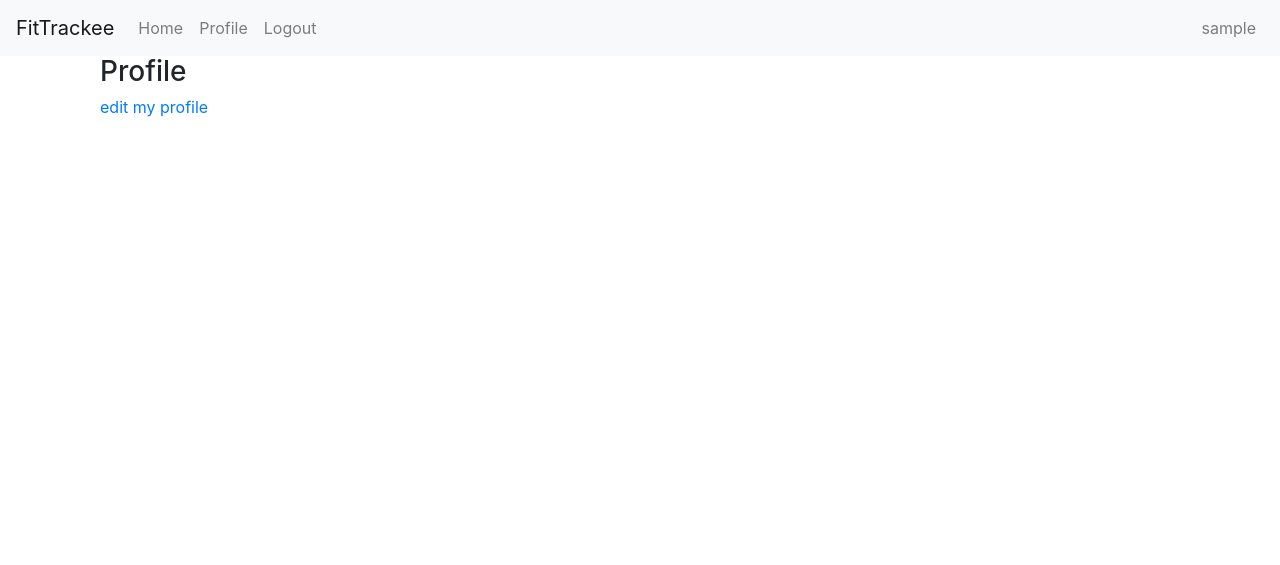
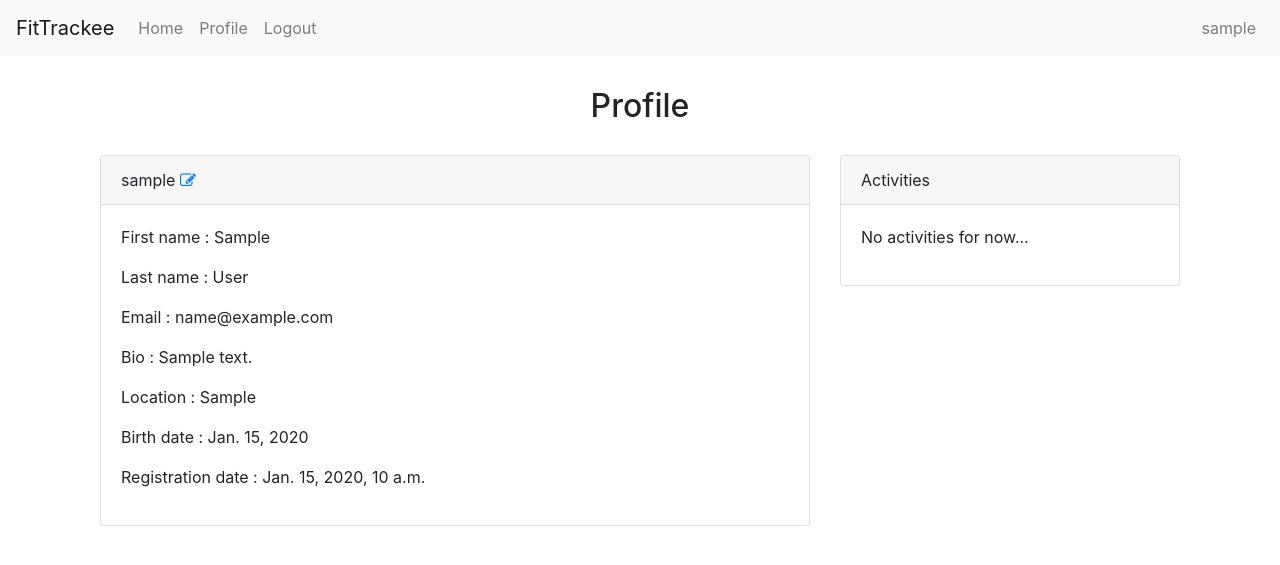
Before and after one commit to SamR1/FitTrackee_v0, a Django app: page /profile/ in a window 1280 px wide. Shown: the top 565 px of the page. Run offline with Django 3.2, Linux system fonts and the light colour scheme; a user stored in the database is signed in; tables that the repository leaves empty hold one stand-in row (values such as "Sample post"); parts of the project's set-up code (start-up, migrations or seed data) failed here and were passed over; some libraries are stand-ins or nearby versions.

Commit message:
Profile: user info displayed (WIP)

```diff
--- a/FitTrackee/apps/user/urls.py
+++ b/FitTrackee/apps/user/urls.py
@@ -5,4 +5,5 @@ from . import views
 app_name = 'user'
 urlpatterns = [
     url(r'^edit/', views.edit, name='edit'),
+    url(r'^', views.profile, name='profile'),
 ]
--- a/FitTrackee/static/css/style.css
+++ b/FitTrackee/static/css/style.css
@@ -1,3 +1,13 @@
-.loginForm {
+.ft_title {
+    margin-top: 1em;
+    margin-bottom: 1em;
+    text-align: center;
+}
+
+.ft_form {
     margin-top: 10em;
 }
+
+.ft_profileForm {
+    margin-top: 2em;
+}
--- a/FitTrackee/templates/base.html
+++ b/FitTrackee/templates/base.html
@@ -5,6 +5,7 @@
     <link rel="stylesheet" href="https://maxcdn.bootstrapcdn.com/bootstrap/4.0.0-beta/css/bootstrap.min.css"
           integrity="sha384-/Y6pD6FV/Vv2HJnA6t+vslU6fwYXjCFtcEpHbNJ0lyAFsXTsjBbfaDjzALeQsN6M"
           crossorigin="anonymous">
+    <link rel="stylesheet" href="https://cdnjs.cloudflare.com/ajax/libs/font-awesome/4.7.0/css/font-awesome.css" type="text/css" />
     <link rel="stylesheet" href="{% static 'css/style.css' %}">
     <title>{% block title %}FitTrackee{% endblock %}</title>
   </head>
--- a/FitTrackee/templates/registration/login.html
+++ b/FitTrackee/templates/registration/login.html
@@ -4,7 +4,7 @@
 
 {% block content %}
 
-        <div class="container loginForm">
+        <div class="container ft_form">
             <div class="row">
                 <div class="col-md-2"></div>
                 <div class="col-md-8">
--- a/FitTrackee/templates/user/edit.html
+++ b/FitTrackee/templates/user/edit.html
@@ -4,7 +4,7 @@
 
 {% block content %}
 
-        <div class="container profileForm">
+        <div class="container ft_profileForm">
             <div class="row">
                 <div class="col-md-2"></div>
                 <div class="col-md-8">
@@ -16,7 +16,7 @@
                             {% for error in form.non_field_errors %}
                             <div class="form-group has-errors text-danger small">
                                 {{error}}
-                            </div>
+                            </div>profileForm
                             {% endfor %}
 
                             {% for field in form %}
--- a/FitTrackee/templates/user/profile.html
+++ b/FitTrackee/templates/user/profile.html
@@ -5,8 +5,37 @@
 {% block content %}
 
         <div class="container">
-        <h3>Profile</h3>
-        <a href="{% url 'user:edit' %}">edit my profile</a>
+          <h2 class="ft_title">Profile</h2>
+            <div class="row">
+              <div class="col-md-8">
+                  <div class="card">
+                      <div class="card-header">
+                        {{ request.user.username }} <a href="{% url 'user:edit' %}"><i
+                              class="fa fa-pencil-square-o" aria-hidden="true"></i></a>
+                      </div>
+                      <div class="card-body">
+                          <!--<p>Username : {{ request.user.username }}</p>-->
+                          <p>First name : {{ request.user.first_name }}</p>
+                          <p>Last name : {{ request.user.last_name }}</p>
+                          <p>Email : {{ request.user.email }}</p>
+                          <p>Bio : {{ request.user.bio }}</p>
+                          <p>Location : {{ request.user.location }}</p>
+                          <p>Birth date : {{ request.user.birth_date }}</p>
+                          <p>Registration date : {{ request.user.date_joined }}</p>
+                      </div>
+                    </div>
+              </div>
+              <div class="col-md-4">
+                  <div class="card">
+                      <div class="card-header">
+                        Activities
+                      </div>
+                      <div class="card-body">
+                        <p>No activities for now...</p>
+                      </div>
+                    </div>
+              </div>
+            </div>
         </div>
 
 {% endblock %}
--- a/FitTrackee/templates/user/register.html
+++ b/FitTrackee/templates/user/register.html
@@ -4,7 +4,7 @@
 
 {% block content %}
 
-        <div class="container loginForm">
+        <div class="container ft_form">
             <div class="row">
                 <div class="col-md-2"></div>
                 <div class="col-md-8">
```
